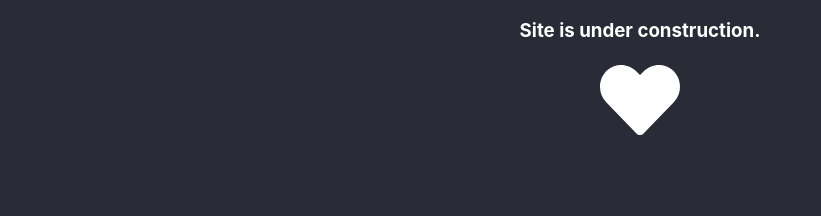
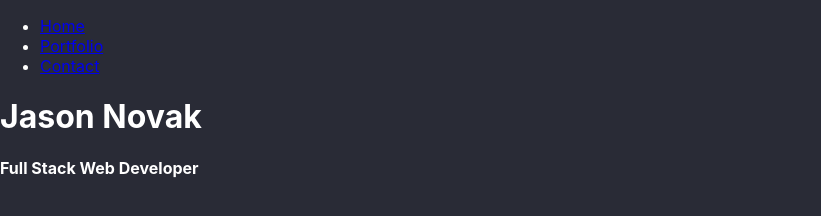
Before and after one commit to novakjason/jasonnovak.io, a website: page index.html in a window 1280 px wide. Shown: the whole page, without its empty margins (0-821 px from the left). Drawn offline with Linux system fonts and the light colour scheme; a web font is replaced by a local one.

Commit message:
added header and navbar html

```diff
--- a/index.html
+++ b/index.html
@@ -10,26 +10,48 @@
 
     <!-- favicon -->
     <link rel="shortcut icon" href="./assets/img/portrait.ico">
-
-    <!-- CSS -->
+    <!-- google font -->
+    <link href="https://fonts.googleapis.com/css2?family=Raleway&family=Slackey&display=swap" rel="stylesheet">
+    <!-- my stylesheet -->
     <link rel="stylesheet" href="assets/css/style.css">
 
-    <title>Jason Novak - Full Stack Developer</title>
+    <title>Jason Novak - Full Stack Web Developer</title>
 
 </head>
 
 <body>
-    <div class="container">
 
-        <h3>Site is under construction.</h3>
+    <header>
 
-        <svg class="animated-heart" aria-hidden="true" viewBox="0 0 512 512">
-            <path fill="currentColor"
-                d="M462.3 62.6C407.5 15.9 326 24.3 275.7 76.2L256 96.5l-19.7-20.3C186.1 24.3 104.5 15.9 49.7 62.6c-62.8 53.6-66.1 149.8-9.9 207.9l193.5 199.8c12.5 12.9 32.8 12.9 45.3 0l193.5-199.8c56.3-58.1 53-154.3-9.8-207.9z">
-            </path>
-        </svg>
+        <div class="nav-toggler">
+            <div class="bar half start"></div>
+            <div class="bar"></div>
+            <div class="bar half end"></div>
+        </div>
 
-    </div>
+        <nav class="navbar">
+            <ul class="nav-list">
+                <li>
+                    <a href="index.html" class="nav-link">Home</a>
+                </li>
+                <li>
+                    <a href="#portfolio" class="nav-link">Portfolio</a>
+                </li>
+                <li>
+                    <a href="#contact" class="nav-link">Contact</a>
+                </li>
+            </ul>
+        </nav>
+
+        <div class="name">
+            <h1>Jason Novak</h1>
+            <h4>Full Stack Web Developer</h4>
+        </div>
+
+    </header>
+
+    <script src="assets/js/index.js"></script>
+
 </body>
 
 </html>
```
